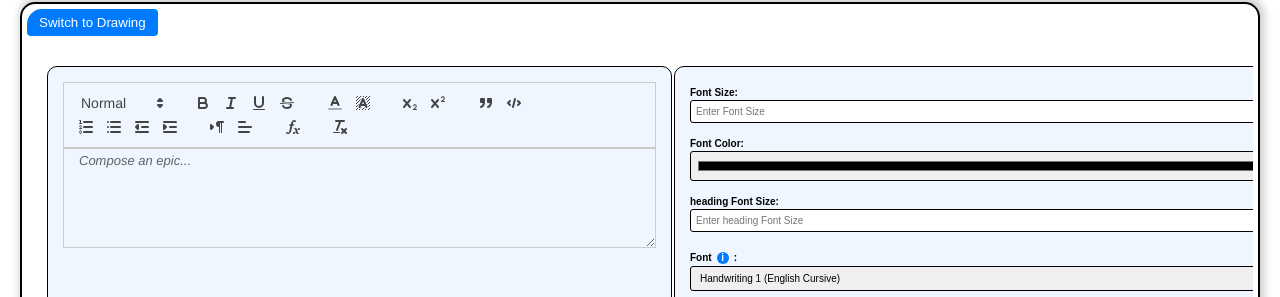
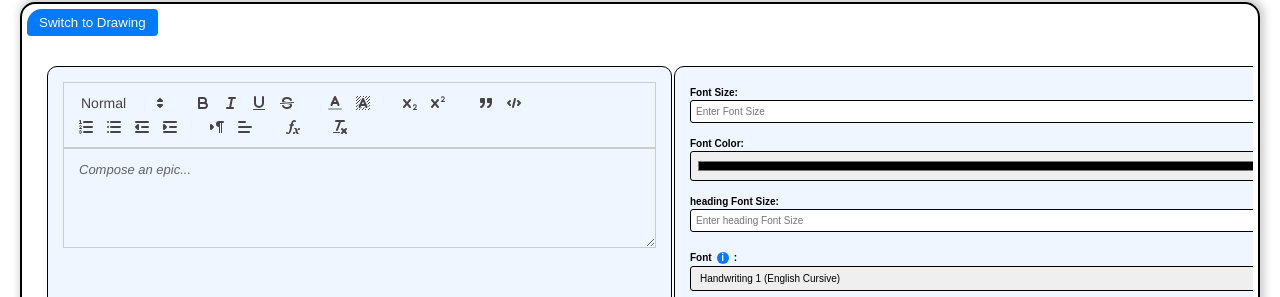
Before and after one commit to mahipal123456/Text-To-Handwriting, a plain HTML site: page index.html in a window 1280 px wide. Shown: the part 3123-3420 px from the top of the page. Drawn offline with nearby package versions, Linux system fonts and the light colour scheme.

Commit message:
Update final.css

```diff
--- a/final.css
+++ b/final.css
@@ -1286,11 +1286,11 @@ td {
 /* select, input[type="file"] {
   font-size: 14px;
 } */
-.ql-editor{
+/* .ql-editor{
   line-height: 23px !important;
   padding: 0px !important;
-  /* resize: vertical; */
-}
+  resize: vertical;
+} */
 /* Adjust the font sizes for the Quill editor */
 .ql-editor .ql-size-small {
   font-size: 12px !important; /* Small size - 12px */
```
